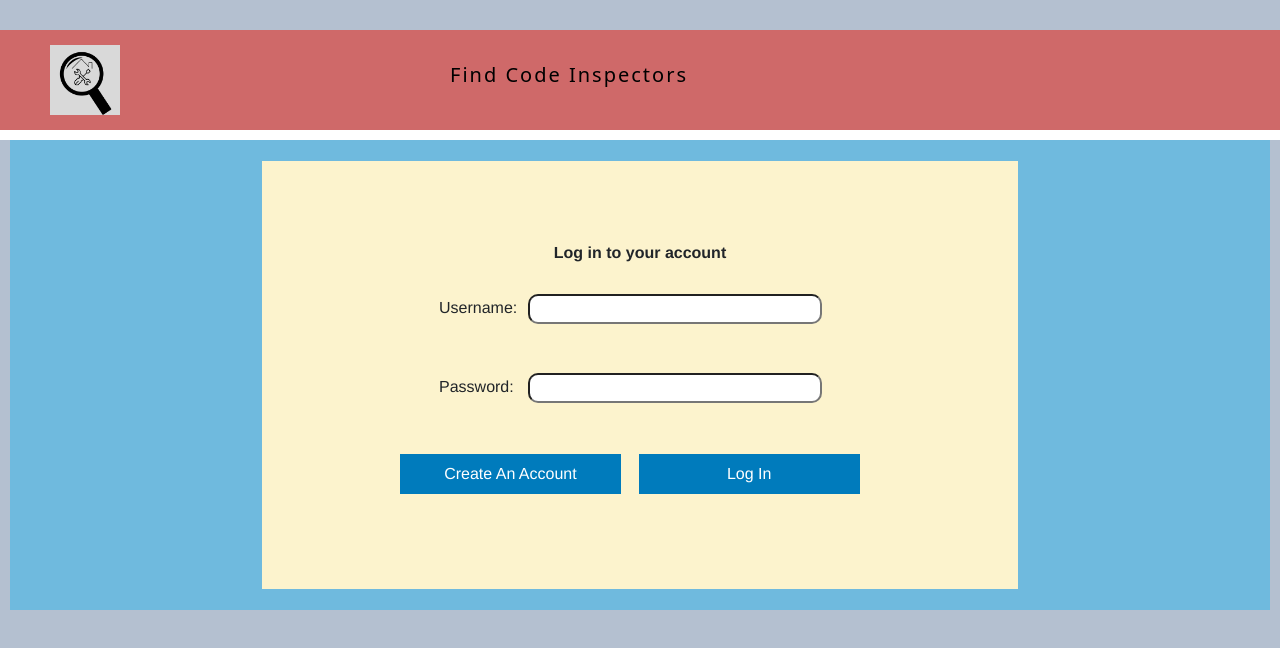
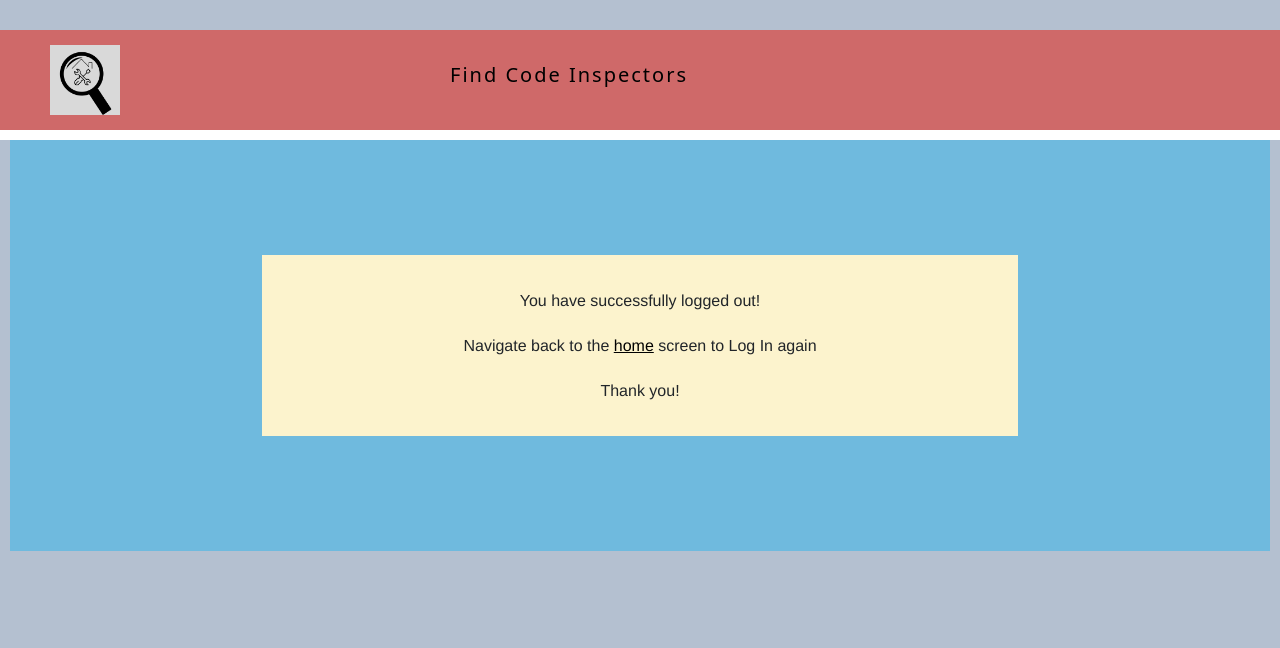
Before and after one commit to smahavadi/capstone4155, an Angular app in the folder FrontEnd/angular-code-inspectors/: page / in a window 1280 px wide. Shown: the top 648 px of the page. Built offline with nearby package versions, Linux system fonts and the light colour scheme.

Commit message:
updated logout-notif css

```diff
--- a/FrontEnd/angular-code-inspectors/src/app/app.component.html
+++ b/FrontEnd/angular-code-inspectors/src/app/app.component.html
@@ -1,7 +1,7 @@
 <!--Header-->
 <app-header></app-header>
 
-<app-login></app-login>
+<app-logout-notif></app-logout-notif>
 <!--Routes-->
 
 <!--Footer if we want-->
--- a/FrontEnd/angular-code-inspectors/src/app/logout-notif/logout-notif.component.css
+++ b/FrontEnd/angular-code-inspectors/src/app/logout-notif/logout-notif.component.css
@@ -5,7 +5,7 @@
 }
 
 #bluebox #yellowbox {
-    padding: 15px;
+    padding: 35px;
     width: 60%;
     margin: 115px auto;
     background-color: #FCF3CD;
@@ -16,6 +16,7 @@
     font-family: 'Helvetica', 'Arial', sans-serif;
     line-height: 1px;
     text-align: center;
+    margin: 10px 10px;
 }
 
 #bluebox #yellowbox a {
```
